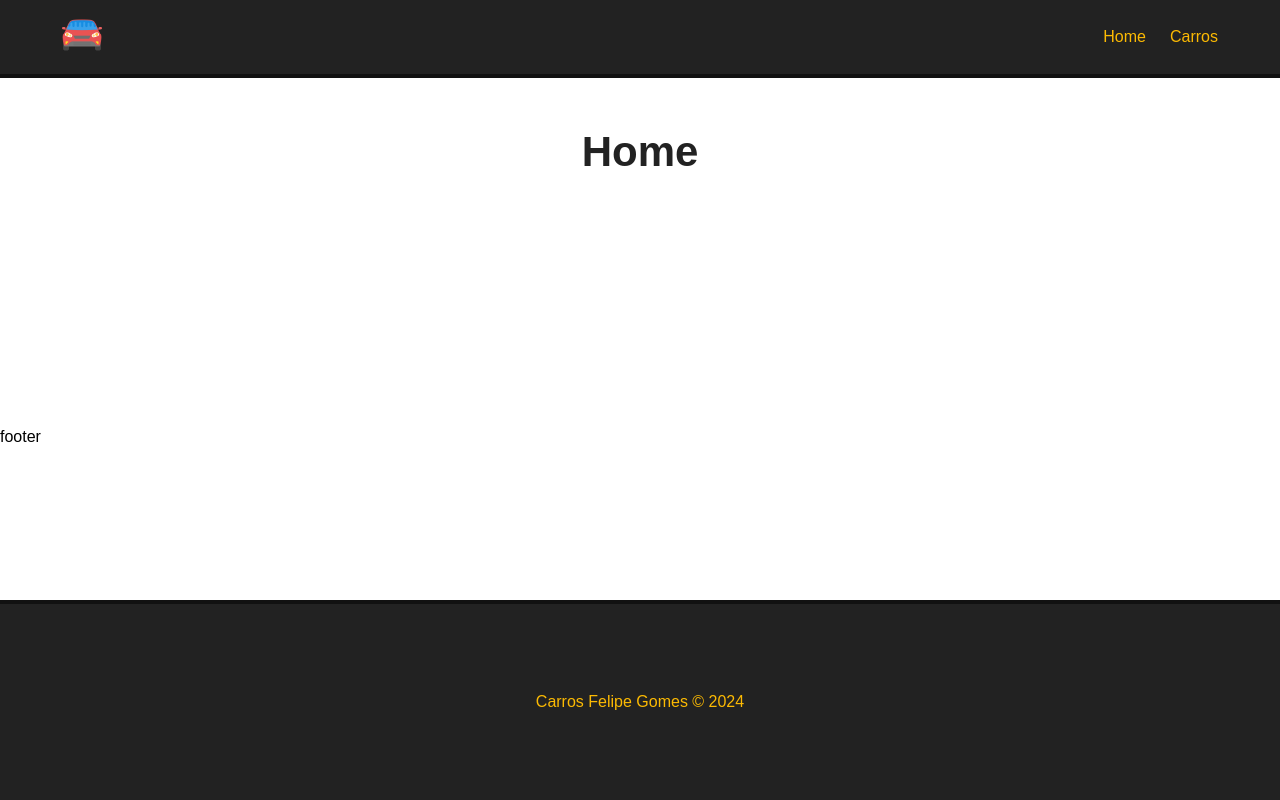
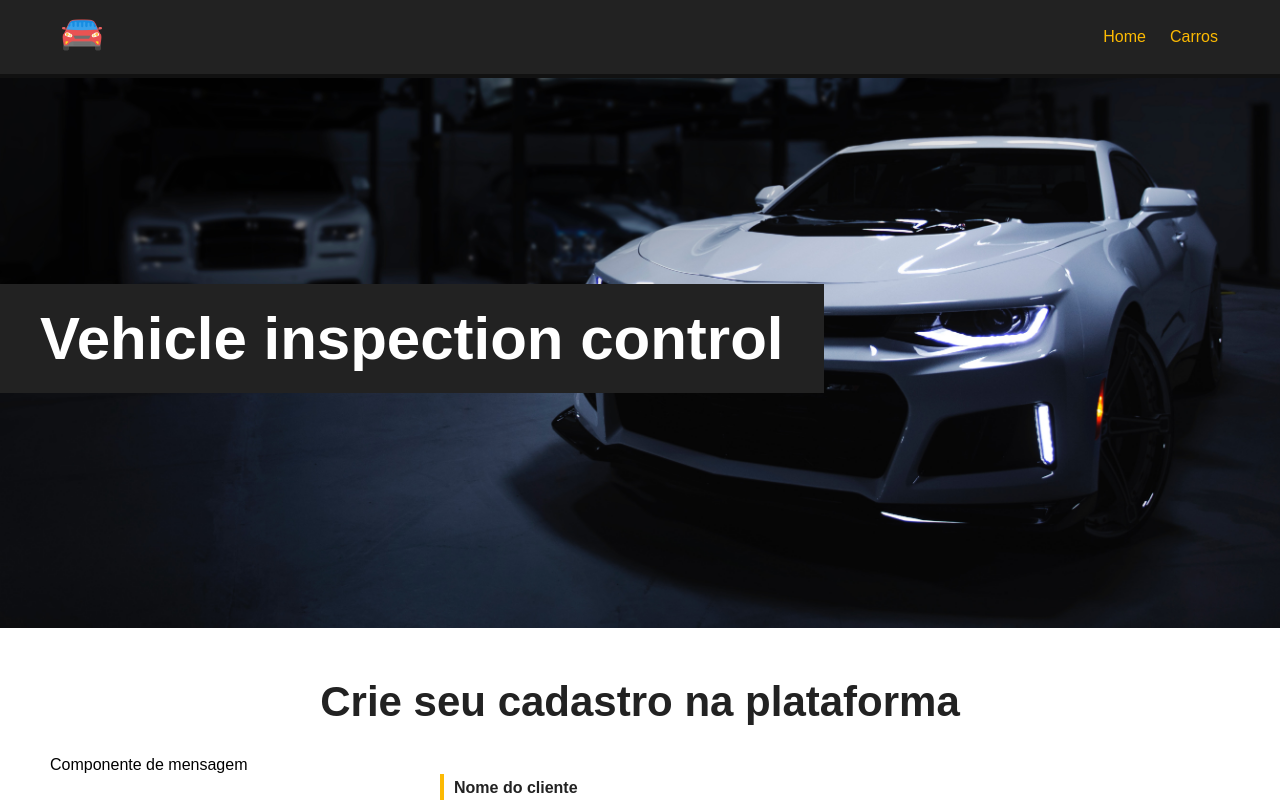
Before and after one commit to Felipe-Gs/projeto-vue, a Vue app: page / in a window 1280 px wide. Shown: the top 800 px of the page. Built offline with nearby package versions, Linux system fonts and the light colour scheme.

Commit message:
feat: adicionado elementos em tela

```diff
--- a/src/App.vue
+++ b/src/App.vue
@@ -2,7 +2,7 @@
 <template>
   <Navbar :logo="logo_src" :alt="app_name" />
   <router-view/>
-  <Footer/>
+  <!-- <Footer/> -->
 </template>
 
 <script>
--- a/src/components/Footer.vue
+++ b/src/components/Footer.vue
@@ -2,7 +2,7 @@
     <footer id="footer">
         <p>Carros Felipe Gomes &copy; 2024</p>
     </footer>
-    <p>footer</p>
+
 </template>
 
 <script>
--- a/src/views/HomeView.vue
+++ b/src/views/HomeView.vue
@@ -1,9 +1,19 @@
 <template>
+  <Banner/>
   <div class="main-container">
-    <h1>Home</h1>
+    <h1>Crie seu cadastro na plataforma</h1>
+    <Forms/>
   </div>
 </template>
 
 <script>
+  import Banner from '@/components/Banner.vue';
+  import Forms from '@/components/Forms.vue';
 
+  export default{
+    components:{
+      Banner,
+      Forms
+    }
+  }
 </script>
```
